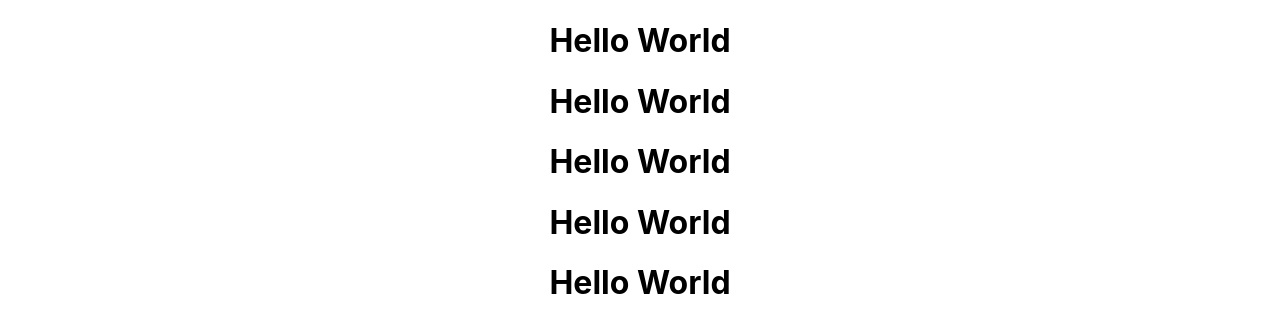
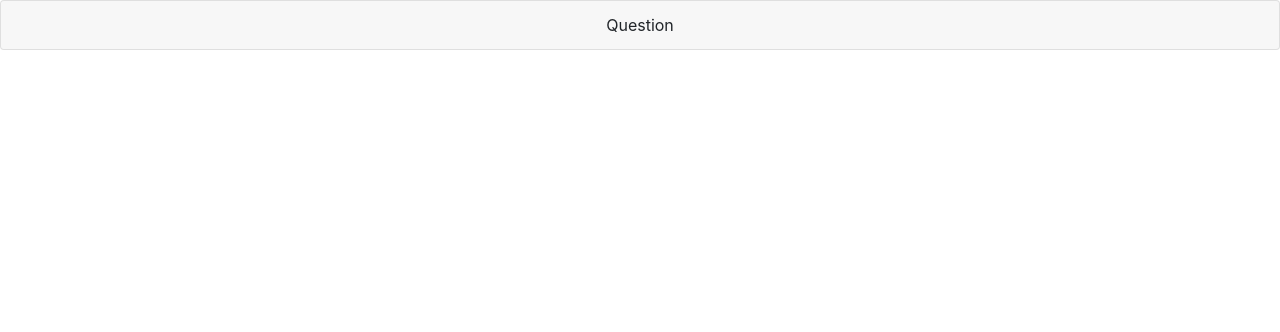
Before and after one commit to OlegAba/InstaQR-landing-page, a React (Create React App) app: page / in a window 1280 px wide. Shown: the top 332 px of the page. Built offline with nearby package versions, Linux system fonts and the light colour scheme.

Commit message:
Instal prereq packages

```diff
--- a/src/components/App/App.js
+++ b/src/components/App/App.js
@@ -1,5 +1,6 @@
 import React, {Component} from 'react';
-import Accordion from '../Accordion/Accordion';
+import {Accordion, Card} from 'react-bootstrap'
+//import Accordion from '../Accordion/Accordion';
 import './App.css';
 
 // Rewrite with proper indentation
@@ -8,7 +9,16 @@ class App extends Component {
   render() {
     return (
       <div className="App">
-        <Accordion />
+        <Accordion>
+          <Card>
+            <Accordion.Toggle as={Card.Header} eventKey="0">
+              Question
+            </Accordion.Toggle>
+            <Accordion.Collapse eventKey="0">
+              <Card.Body>Answer</Card.Body>
+            </Accordion.Collapse>
+          </Card>
+        </Accordion>
       </div>
     );
   }
--- a/src/index.js
+++ b/src/index.js
@@ -3,6 +3,7 @@ import ReactDOM from 'react-dom';
 import './index.css';
 import App from './components/App/App';
 import * as serviceWorker from './serviceWorker';
+import 'bootstrap/dist/css/bootstrap.css';
 
 ReactDOM.render(
   <React.StrictMode>
```
Also changed, not shown: package.json (+9 -1 lines), 1 other file (tests, documents, lock files or other folders).
